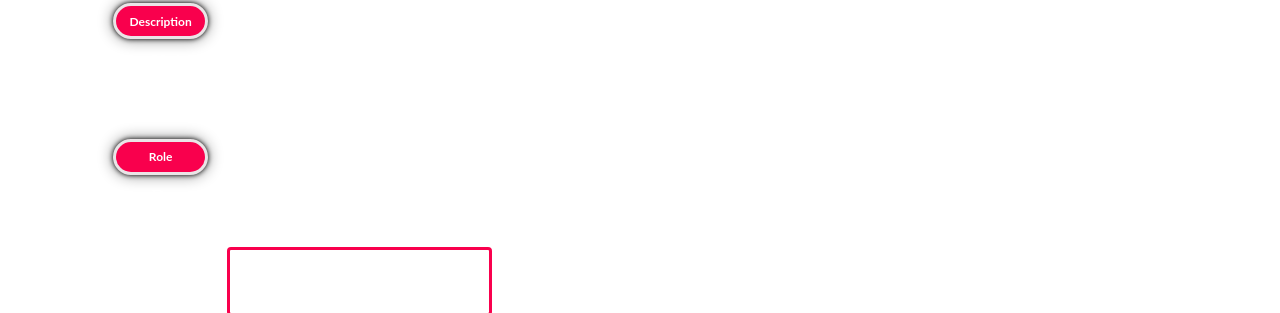
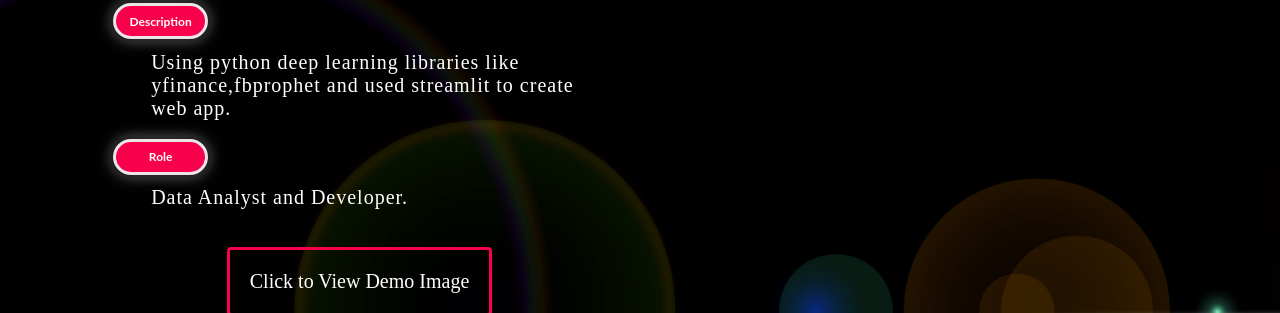
Before and after one commit to Bharathkumar-J/portfolio, a plain HTML site: page projects.html in a window 1280 px wide. Shown: the part 349-662 px from the top of the page. Drawn offline with Linux system fonts and the light colour scheme; the site is published under a folder, as on GitHub Pages, so addresses that start at the root find nothing.

Commit message:
Update projects.css

```diff
--- a/projects.css
+++ b/projects.css
@@ -7,7 +7,7 @@
 
 .project{
     height:35cm;
-    background-image: url(/lens-reflection-2772434.jpg);
+    background-image: url(lens-reflection-2772434.jpg);
     background-size:cover;
     background-position: left center;
 }
```
